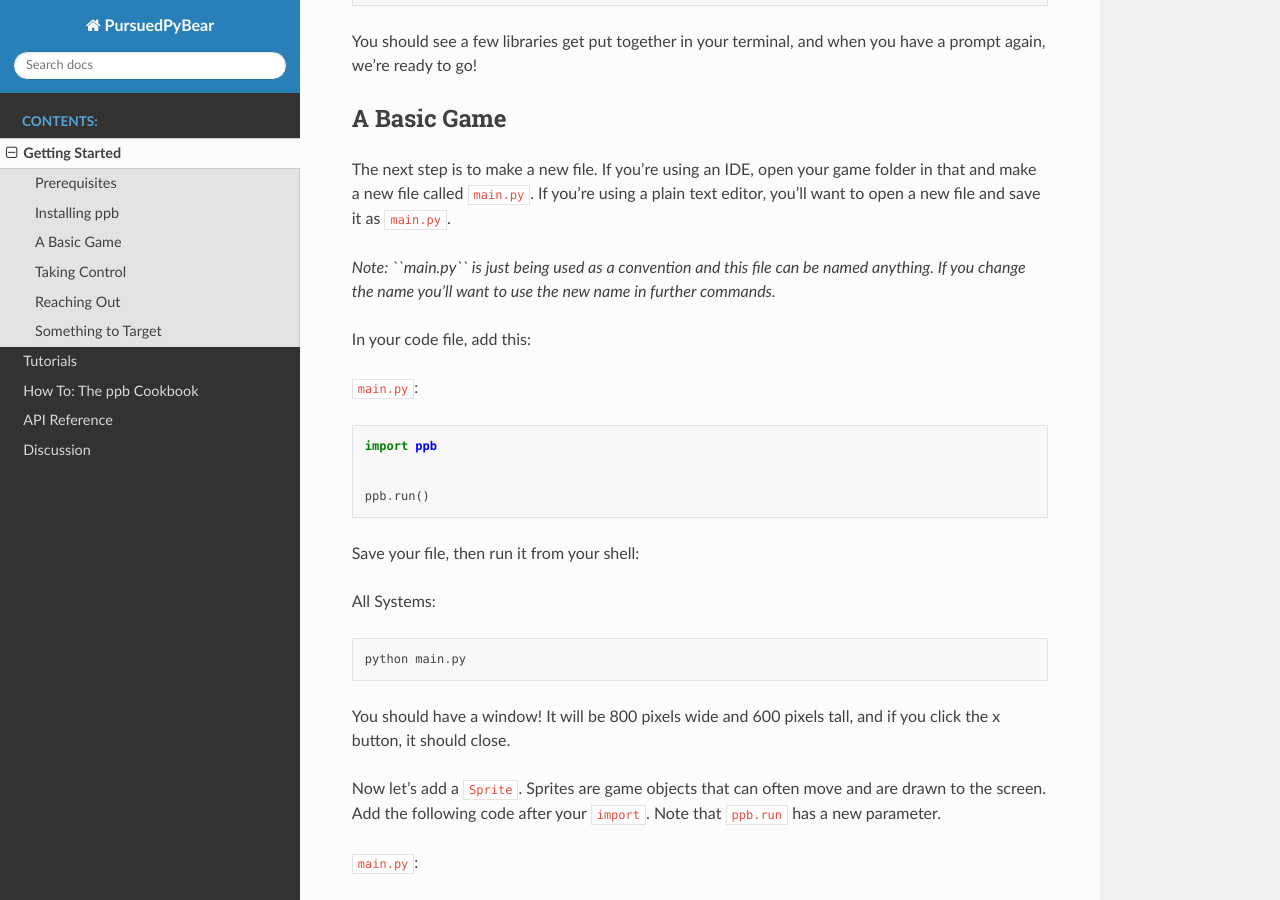
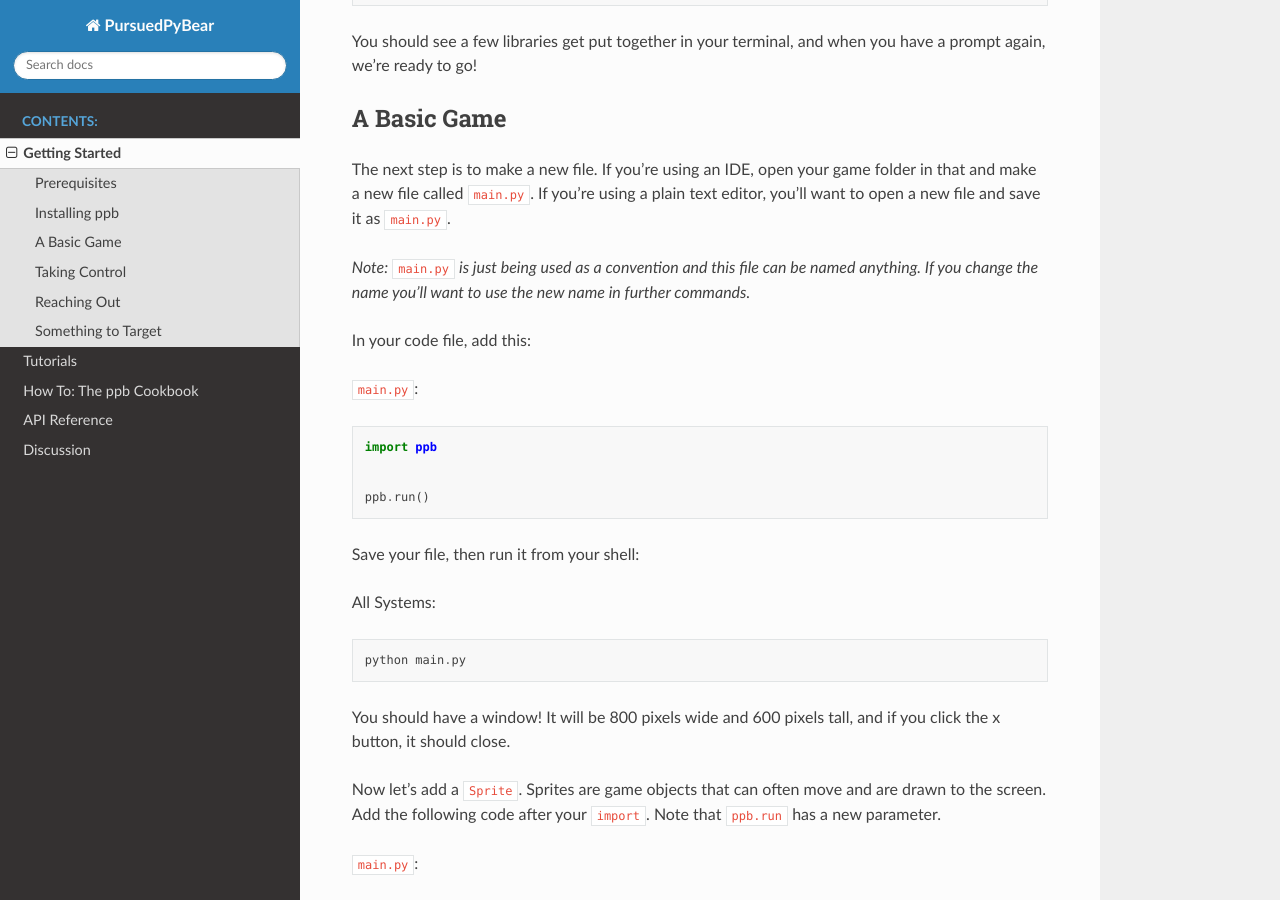
Before and after one commit to ppb/pursuedpybear, a Sphinx documentation site: the page built from docs/getting-started.rst, in a window 1280 px wide and 900 px high, scrolled down 1435 px. Built offline with Sphinx 7.4.7 and the Read the Docs theme 2.0.0, drawn with Linux system fonts in a browser that asks for light colours.

Commit message:
Fix code literal rendering wrong.

```diff
--- a/docs/getting-started.rst
+++ b/docs/getting-started.rst
@@ -71,7 +71,7 @@ The next step is to make a new file. If you're using an IDE, open your game
 folder in that and make a new file called ``main.py``. If you're using a plain
 text editor, you'll want to open a new file and save it as ``main.py``.
 
-*Note: ``main.py`` is just being used as a convention and this file can be
+*Note:* ``main.py`` *is just being used as a convention and this file can be
 named anything. If you change the name you'll want to use the new name in
 further commands.*
 
```
